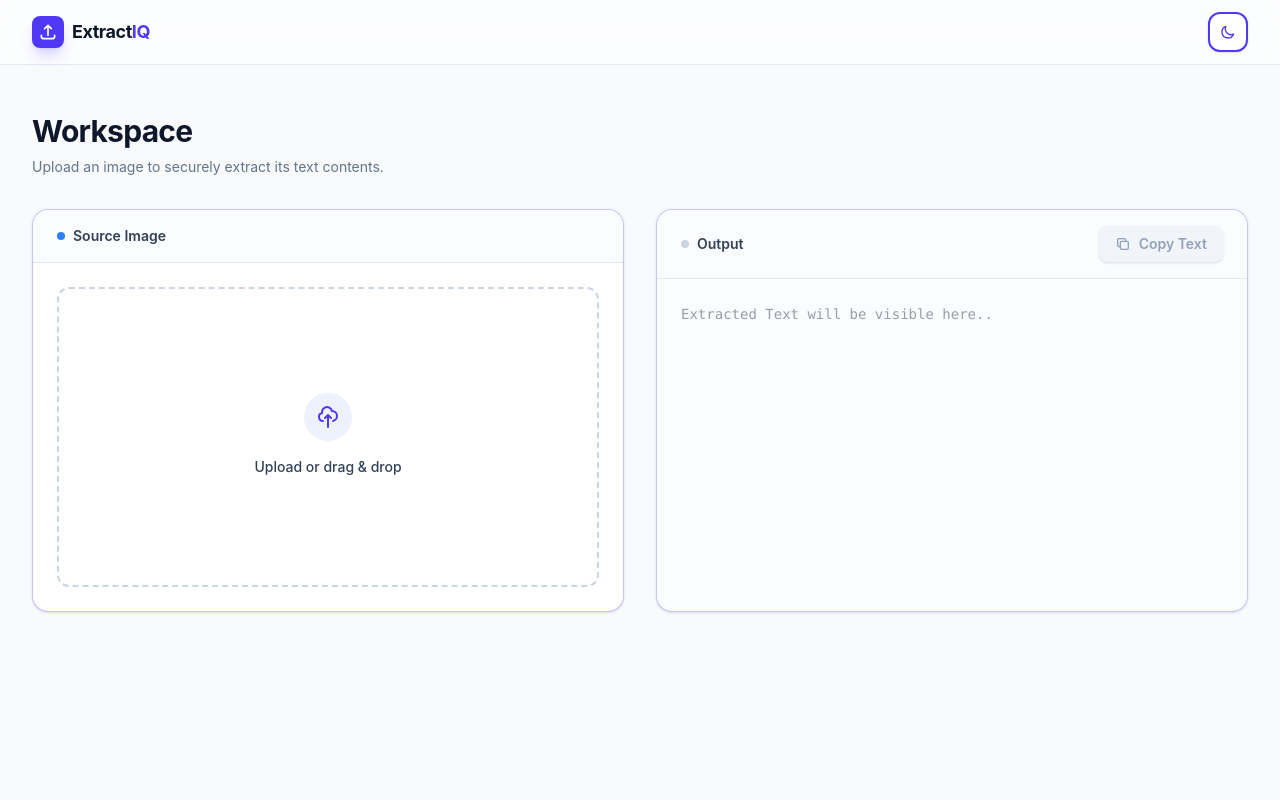
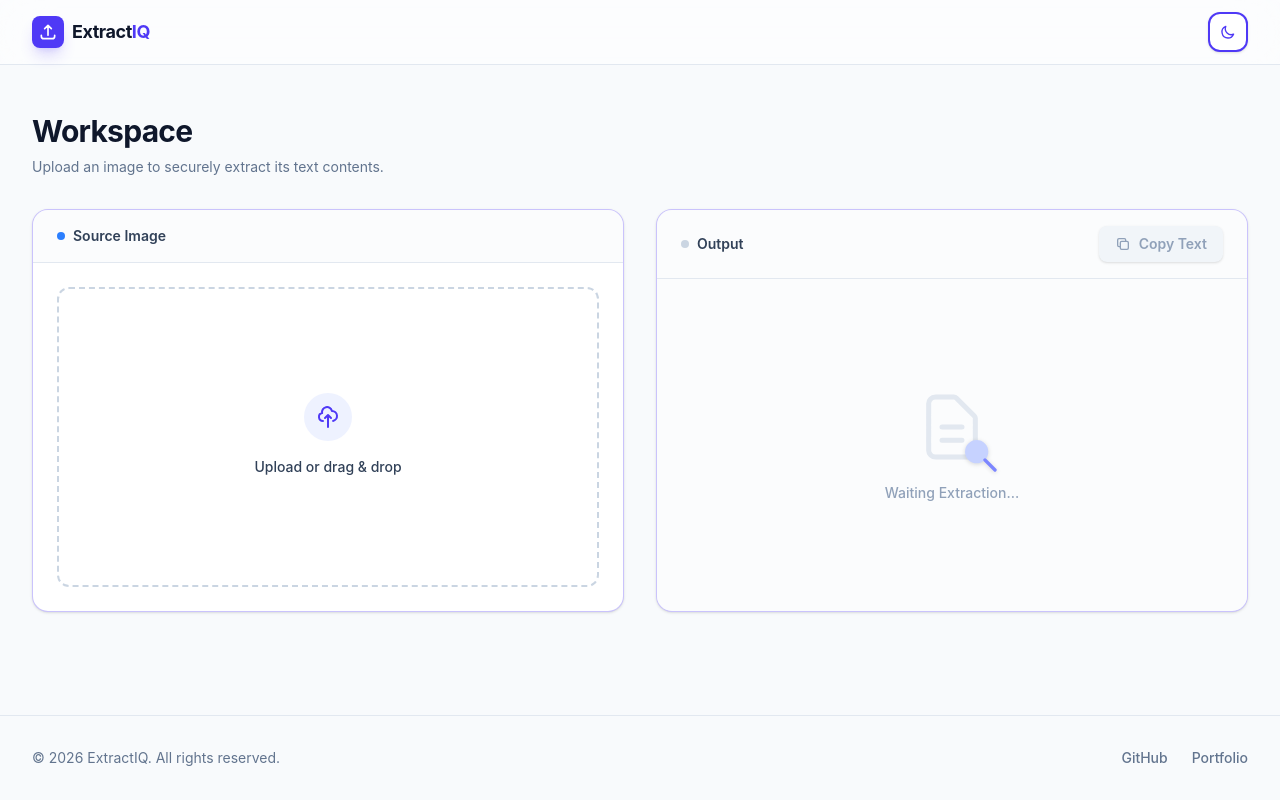
Before and after one commit to Nitishsarma45678/extract-iq, a React (Vite) app: page / in a window 1280 px wide. Built offline with nearby package versions, Linux system fonts and the light colour scheme.

Commit message:
added dynamic border glow to Source and Output cards

```diff
--- a/src/App.jsx
+++ b/src/App.jsx
@@ -4,6 +4,7 @@ function App() {
   const [isDarkMode, setIsDarkMode] = useState(false);
   const [isDragging, setIsDragging] = useState(false);
   const [image, setImage] = useState(null);
+  const [fileDetails, setFileDetails] = useState({ name: '', size: '' });
   const [extractedText, setExtractedText] = useState('');
   const [isLoading, setIsLoading] = useState(false);
   const [isCopied, setIsCopied] = useState(false);
@@ -12,7 +13,14 @@ function App() {
   const fileInputRef = useRef(null);
   const outputRef = useRef(null);
 
-  // Auto-scroll to output when extraction finishes on mobile
+  const formatFileSize = (bytes) => {
+    if (bytes === 0) return '0 Bytes';
+    const k = 1024;
+    const sizes = ['Bytes', 'KB', 'MB', 'GB'];
+    const i = Math.floor(Math.log(bytes) / Math.log(k));
+    return parseFloat((bytes / Math.pow(k, i)).toFixed(2)) + ' ' + sizes[i];
+  };
+
   useEffect(() => {
     if (!isLoading && extractedText && outputRef.current && window.innerWidth < 1024) {
       outputRef.current.scrollIntoView({ behavior: 'smooth', block: 'start' });
@@ -56,7 +64,6 @@ function App() {
       const parsedText = data.ParsedResults?.[0]?.ParsedText || '';
       const cleanText = parsedText.trim();
 
-      // Basic Noise Filter: If it's mostly symbols and very short, or just symbols on a long string (like shirt patterns)
       const hasLetters = /[a-zA-Z]/.test(cleanText);
 
       if (!cleanText || (!hasLetters && cleanText.length > 0)) {
@@ -80,6 +87,7 @@ function App() {
     const file = e.dataTransfer.files[0];
     if (file && file.type.startsWith('image/')) {
       setImage(URL.createObjectURL(file));
+      setFileDetails({ name: file.name, size: formatFileSize(file.size) });
       processImage(file);
     }
   };
@@ -88,6 +96,7 @@ function App() {
     const file = e.target.files[0];
     if (file && file.type.startsWith('image/')) {
       setImage(URL.createObjectURL(file));
+      setFileDetails({ name: file.name, size: formatFileSize(file.size) });
       processImage(file);
     }
   };
@@ -97,6 +106,11 @@ function App() {
     try {
       await navigator.clipboard.writeText(extractedText);
       setIsCopied(true);
+
+      if (navigator.vibrate) {
+        navigator.vibrate(50);
+      }
+
       setTimeout(() => setIsCopied(false), 2000);
     } catch (err) {
       console.error('Failed to copy text:', err);
@@ -105,6 +119,7 @@ function App() {
 
   const handleReset = () => {
     setImage(null);
+    setFileDetails({ name: '', size: '' });
     setExtractedText('');
     setIsCopied(false);
     setError(null);
@@ -116,9 +131,9 @@ function App() {
 
   return (
     <div className={isDarkMode ? 'dark' : ''}>
-      <div className="min-h-screen bg-slate-50 dark:bg-[#0B0F19] text-slate-900 dark:text-slate-100 font-sans selection:bg-indigo-500/30 transition-colors duration-300">
+      <div className="flex flex-col min-h-screen bg-slate-50 dark:bg-[#0B0F19] text-slate-900 dark:text-slate-100 font-sans selection:bg-indigo-500/30 transition-colors duration-300">
 
-        <header className="border-b border-slate-200 dark:border-slate-800/60 bg-white/50 dark:bg-[#0B0F19]/50 backdrop-blur-xl sticky top-0 z-50">
+        <header className="border-b border-slate-200 dark:border-slate-800/60 bg-white/50 dark:bg-[#0B0F19]/50 backdrop-blur-xl sticky top-0 z-50 flex-shrink-0">
           <div className="max-w-7xl mx-auto px-4 sm:px-6 lg:px-8 h-16 flex items-center justify-between">
             <div className="flex items-center gap-2">
               <div className="w-8 h-8 rounded-lg bg-indigo-600 flex items-center justify-center shadow-lg shadow-indigo-600/20">
@@ -154,25 +169,35 @@ function App() {
           </div>
         </header>
 
-        <main className="max-w-7xl mx-auto px-4 sm:px-6 lg:px-8 py-6 lg:py-12">
+        <main className="flex-grow max-w-7xl w-full mx-auto px-4 sm:px-6 lg:px-8 py-6 lg:py-12">
           <div className="mb-6 lg:mb-8">
             <h1 className="text-2xl lg:text-3xl font-bold tracking-tight mb-2">Workspace</h1>
             <p className="text-slate-500 dark:text-slate-400 text-sm">Upload an image to securely extract its text contents.</p>
           </div>
 
           <div className="grid grid-cols-1 lg:grid-cols-2 gap-6 lg:gap-8">
-
-            {/* SOURCE CARD */}
             <div className={`flex flex-col bg-white dark:bg-[#111520] rounded-2xl border transition-all duration-500 overflow-hidden ${
               image
                 ? 'border-[#4f39f6] shadow-[0_0_20px_rgba(79,57,246,0.3)]'
                 : 'border-[#4f39f6]/30 shadow-sm'
             }`}>
+
+              {/* UPDATED HEADER AREA */}
               <div className="px-5 py-3 lg:px-6 lg:py-4 border-b border-slate-200 dark:border-slate-800/60 flex justify-between items-center bg-slate-50/50 dark:bg-transparent">
                 <h2 className="text-sm font-semibold text-slate-700 dark:text-slate-300 flex items-center gap-2">
                   <span className="w-2 h-2 rounded-full bg-blue-500"></span>
                   Source Image
                 </h2>
+
+                {/* NEW: File details moved to the right side of the header */}
+                {fileDetails.name && (
+                  <div className="flex items-center gap-2 text-xs font-medium text-slate-600 dark:text-slate-400 bg-white dark:bg-[#0B0F19] border border-slate-200 dark:border-slate-700 px-2.5 py-1 rounded-md shadow-sm max-w-[60%] sm:max-w-[70%]">
+                    <svg className="w-3.5 h-3.5 text-slate-400 dark:text-slate-500 flex-shrink-0" fill="none" stroke="currentColor" viewBox="0 0 24 24"><path strokeLinecap="round" strokeLinejoin="round" strokeWidth="2" d="M4 16l4.586-4.586a2 2 0 012.828 0L16 16m-2-2l1.586-1.586a2 2 0 012.828 0L20 14m-6-6h.01M6 20h12a2 2 0 002-2V6a2 2 0 00-2-2H6a2 2 0 00-2 2v12a2 2 0 002 2z"></path></svg>
+                    <span className="truncate">{fileDetails.name}</span>
+                    <span className="text-slate-300 dark:text-slate-600 flex-shrink-0">•</span>
+                    <span className="flex-shrink-0">{fileDetails.size}</span>
+                  </div>
+                )}
               </div>
 
               <div className="p-4 lg:p-6 flex-1 flex flex-col">
@@ -189,9 +214,10 @@ function App() {
 
                   {image ? (
                     <div className="relative w-full h-full flex items-center justify-center group">
-                      <img src={image} alt="Source" className="max-h-[200px] lg:max-h-[400px] object-contain" />
+                      <img src={image} alt="Source" className="max-h-[200px] lg:max-h-[400px] object-contain rounded-lg" />
+
                       <div
-                        className="absolute inset-0 bg-slate-900/60 backdrop-blur-sm flex items-center justify-center opacity-0 group-hover:opacity-100 transition-opacity cursor-pointer"
+                        className="absolute inset-0 bg-slate-900/60 backdrop-blur-sm flex items-center justify-center opacity-0 group-hover:opacity-100 transition-opacity cursor-pointer z-20 rounded-xl"
                         onClick={() => fileInputRef.current.click()}
                       >
                         <span className="px-4 py-2 rounded-lg bg-white/10 text-white font-medium text-sm border border-white/20 backdrop-blur-md">
@@ -211,13 +237,12 @@ function App() {
               </div>
             </div>
 
-            {/* OUTPUT CARD */}
             <div ref={outputRef} className={`flex flex-col bg-white dark:bg-[#111520] rounded-2xl border transition-all duration-500 overflow-hidden h-full min-h-[350px] lg:min-h-[400px] scroll-mt-20 ${
               extractedText
                 ? 'border-[#4f39f6] shadow-[0_0_20px_rgba(79,57,246,0.3)]'
                 : 'border-[#4f39f6]/30 shadow-sm'
             }`}>
-              <div className="px-5 py-3 lg:px-6 lg:py-4 border-b border-slate-200 dark:border-slate-800/60 flex justify-between items-center bg-slate-50/50 dark:bg-transparent">
+              <div className="px-5 py-3 lg:px-6 lg:py-4 border-b border-slate-200 dark:border-slate-800/60 flex justify-between items-center bg-slate-50/50 dark:bg-transparent z-20">
                 <h2 className="text-sm font-semibold text-slate-700 dark:text-slate-300 flex items-center gap-2">
                   <span className={`w-2 h-2 rounded-full ${extractedText ? 'bg-emerald-500' : 'bg-slate-300 dark:bg-slate-700'}`}></span>
                   Output
@@ -245,14 +270,14 @@ function App() {
               <div className="relative flex-1 bg-slate-50/50 dark:bg-[#0B0F19]/50 flex flex-col">
 
                 {isLoading && (
-                  <div className="absolute inset-0 z-10 flex flex-col items-center justify-center bg-white/80 dark:bg-[#111520]/80 backdrop-blur-sm">
+                  <div className="absolute inset-0 z-20 flex flex-col items-center justify-center bg-white/80 dark:bg-[#111520]/80 backdrop-blur-sm">
                     <div className="w-8 h-8 border-2 border-indigo-200 dark:border-indigo-900 border-t-indigo-600 dark:border-t-indigo-500 rounded-full animate-spin mb-4"></div>
                     <p className="text-sm font-medium text-slate-600 dark:text-slate-400 animate-pulse">Running OCR Engine...</p>
                   </div>
                 )}
 
                 {error && (
-                  <div className="absolute inset-0 z-10 flex items-center justify-center p-6 text-center">
+                  <div className="absolute inset-0 z-20 flex items-center justify-center p-6 text-center">
                     <div className="bg-red-50 dark:bg-red-500/10 border border-red-200 dark:border-red-500/20 rounded-xl p-5 flex items-center gap-4 max-w-sm shadow-xl shadow-red-500/5">
                       <div className="flex-shrink-0 w-10 h-10 rounded-full bg-red-100 dark:bg-red-500/20 flex items-center justify-center">
                         <svg className="w-5 h-5 text-red-600 dark:text-red-500" fill="none" stroke="currentColor" viewBox="0 0 24 24">
@@ -269,9 +294,26 @@ function App() {
                   </div>
                 )}
 
+                {!extractedText && !isLoading && !error && (
+                  <div className="absolute inset-0 z-0 flex flex-col items-center justify-center p-6 text-center pointer-events-none">
+                    <div className="relative mb-4">
+                      <svg className="w-16 h-16 lg:w-20 lg:h-20 text-slate-200 dark:text-slate-800" fill="none" stroke="currentColor" viewBox="0 0 24 24" xmlns="http://www.w3.org/2000/svg">
+                        <path strokeLinecap="round" strokeLinejoin="round" strokeWidth="1.5" d="M9 12h6m-6 4h6m2 5H7a2 2 0 01-2-2V5a2 2 0 012-2h5.586a1 1 0 01.707.293l5.414 5.414a1 1 0 01.293.707V19a2 2 0 01-2 2z"></path>
+                      </svg>
+                      <svg className="w-8 h-8 lg:w-10 lg:h-10 text-indigo-400 dark:text-indigo-600 absolute -bottom-2 -right-2 drop-shadow-sm" fill="none" stroke="currentColor" viewBox="0 0 24 24" xmlns="http://www.w3.org/2000/svg">
+                        <circle cx="10" cy="10" r="6" strokeWidth="2" className="text-indigo-200 dark:text-indigo-900/50" fill="currentColor"></circle>
+                        <path strokeLinecap="round" strokeLinejoin="round" strokeWidth="2" d="M21 21l-6-6"></path>
+                      </svg>
+                    </div>
+                    <p className="text-slate-400 dark:text-slate-600 font-medium text-sm">
+                      Waiting Extraction...
+                    </p>
+                  </div>
+                )}
+
                 <textarea
-                  className="flex-1 w-full p-4 lg:p-6 bg-transparent border-none focus:ring-0 resize-none outline-none text-slate-700 dark:text-slate-300 font-mono text-sm leading-relaxed"
-                  placeholder={image ? "" : "Extracted Text will be visible here.."}
+                  className="flex-1 w-full p-4 lg:p-6 bg-transparent border-none focus:ring-0 resize-none outline-none text-slate-700 dark:text-slate-300 font-mono text-sm leading-relaxed z-10 relative"
+                  placeholder=""
                   value={extractedText}
                   onChange={(e) => setExtractedText(e.target.value)}
                   spellCheck="false"
@@ -280,6 +322,34 @@ function App() {
             </div>
           </div>
         </main>
+
+        <footer className="mt-auto border-t border-slate-200 dark:border-slate-800/60 bg-slate-50 dark:bg-[#0B0F19] py-6 lg:py-8">
+          <div className="max-w-7xl w-full mx-auto px-4 sm:px-6 lg:px-8 flex flex-col sm:flex-row items-center justify-between gap-4">
+            <p className="text-sm text-slate-500 dark:text-slate-400">
+              © {new Date().getFullYear()} ExtractIQ. All rights reserved.
+            </p>
+
+            <div className="flex items-center gap-6">
+              <a
+                href="https://github.com"
+                target="_blank"
+                rel="noreferrer"
+                className="text-sm font-medium text-slate-500 dark:text-slate-400 hover:text-[#4f39f6] dark:hover:text-[#4f39f6] transition-colors"
+              >
+                GitHub
+              </a>
+              <a
+                href="#"
+                target="_blank"
+                rel="noreferrer"
+                className="text-sm font-medium text-slate-500 dark:text-slate-400 hover:text-[#4f39f6] dark:hover:text-[#4f39f6] transition-colors"
+              >
+                Portfolio
+              </a>
+            </div>
+          </div>
+        </footer>
+
       </div>
     </div>
   );
```
